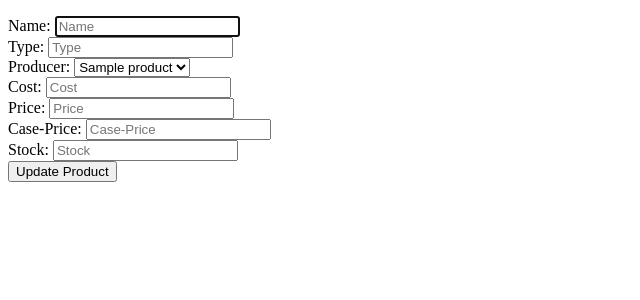
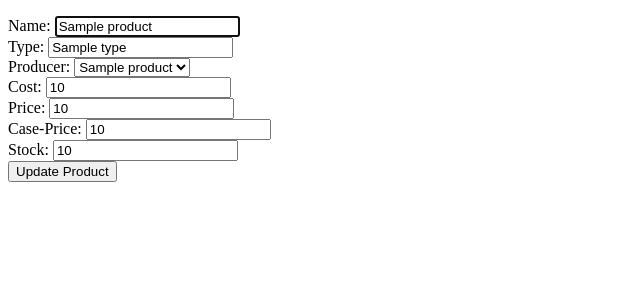
Before and after one commit to duncancryan/wine_shop_project, a Flask app: page /products/1/edit in a window 1280 px wide. Shown: the part 188-488 px from the top of the page, without its empty margins (0-640 px from the left). Run offline with Flask 2, Linux system fonts and the light colour scheme; a database or web service that is not in the repository returns one stand-in record (values such as "Sample title"); some libraries are stand-ins or nearby versions.

Commit message:
started work on CSS, buttons first

```diff
--- /dev/null
+++ b/static/buttons.css
@@ -0,0 +1,26 @@
+.btn {
+    border:0px none;
+    padding: 4px 8px;
+    color: #FFFFFF;
+    cursor:pointer;
+  }
+
+  .btn--danger {
+    background-color: rgb(71, 167, 212);
+  }
+
+  .btn--danger:hover {
+    background-color: rgb(23, 116, 160);
+  }
+
+  .btn--action:hover {
+    background-color: rgb(29, 154, 212);
+  }
+
+  .btn--action {
+    background-color: rgb(29, 154, 212);
+  }
+
+  .btn--wrapper {
+    margin: 0px 0px 30px 0px;
+  }
--- a/templates/base.html
+++ b/templates/base.html
@@ -3,7 +3,9 @@
 <head>
     <meta charset="UTF-8">
     <meta name="viewport" content="width=device-width, initial-scale=1.0">
+    <link href="https://fonts.googleapis.com/css2?family=Crimson+Text&family=Lobster&display=swap" rel="stylesheet">
     <link rel="stylesheet" href="{{ url_for('static', filename='main.css') }}">
+    <link rel="stylesheet" href="{{ url_for('static', filename='buttons.css') }}">
     <title>Wine Shop</title>
 </head>
 <body>
--- a/templates/products/edit.html
+++ b/templates/products/edit.html
@@ -4,11 +4,11 @@
 <form action="/products/{{product.id}}" method="POST">
     <div>
         <label for="name">Name:</label>
-        <input type="text" id="name" name="name" placeholder="Name" required autofocus>
+        <input type="text" id="name" name="name" value="{{product.name}}" required autofocus>
     </div>
     <div>
         <label for="type">Type:</label>
-        <input type="text" id="type" name="type" placeholder="Type" required>
+        <input type="text" id="type" name="type" value="{{product.type}}" required>
     </div>
     <div>
         <label for="producer-id">Producer:</label>
@@ -20,19 +20,19 @@
     </div>
     <div>
         <label for="cost">Cost:</label>
-        <input type="number" step="any" id="cost" name="cost" placeholder="Cost" required>
+        <input type="number" step="any" id="cost" name="cost" value="{{product.cost}}" required>
     </div>
     <div>
         <label for="price">Price:</label>
-        <input type="number" step="any" id="price" name="price" placeholder="Price" required>
+        <input type="number" step="any" id="price" name="price" value="{{product.price}}" required>
     </div>
     <div>
         <label for="case-price">Case-Price:</label>
-        <input type="number" step="any" id="case-price" name="case-price" placeholder="Case-Price" required>
+        <input type="number" step="any" id="case-price" name="case-price" value="{{product.case_price}}" required>
     </div>
     <div>
         <label for="stock">Stock:</label>
-        <input type="number" id="stock" name="stock" placeholder="Stock" required>
+        <input type="number" id="stock" name="stock" value="{{product.stock}}" required>
     </div>
     <button type="submit">Update Product</button>
 </form>
--- a/templates/products/new.html
+++ b/templates/products/new.html
@@ -41,7 +41,7 @@
         <label for="stock">Stock:</label>
         <input type="number" id="stock" name="stock" placeholder="Stock" required>
     </div>
-    <button type="submit">Add Product</button>
+    <button class="btn btn--action" type="submit">Add Product</button>
 </form>
 
 
--- a/templates/products/type.html
+++ b/templates/products/type.html
@@ -1,6 +1,6 @@
 {% extends "base.html" %}
 {% block content %}
-
+<main>
 <h2>Type:</h2>
 
 {% for product in type_products %}
@@ -39,6 +39,7 @@
         <p>Update Inventory</p>
     </a>
 </div>
+</main>
 {% endfor %}
 
 
```
